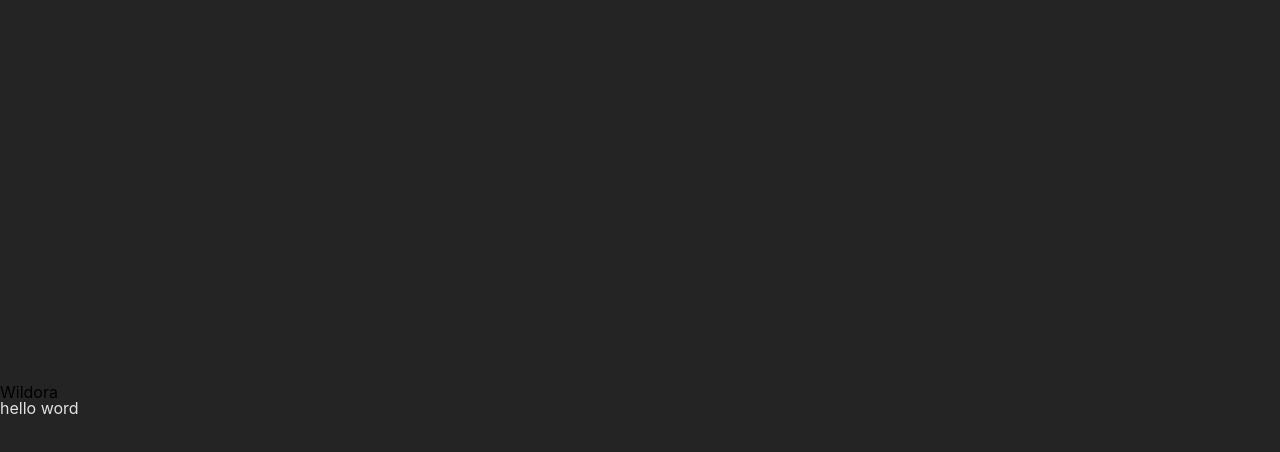
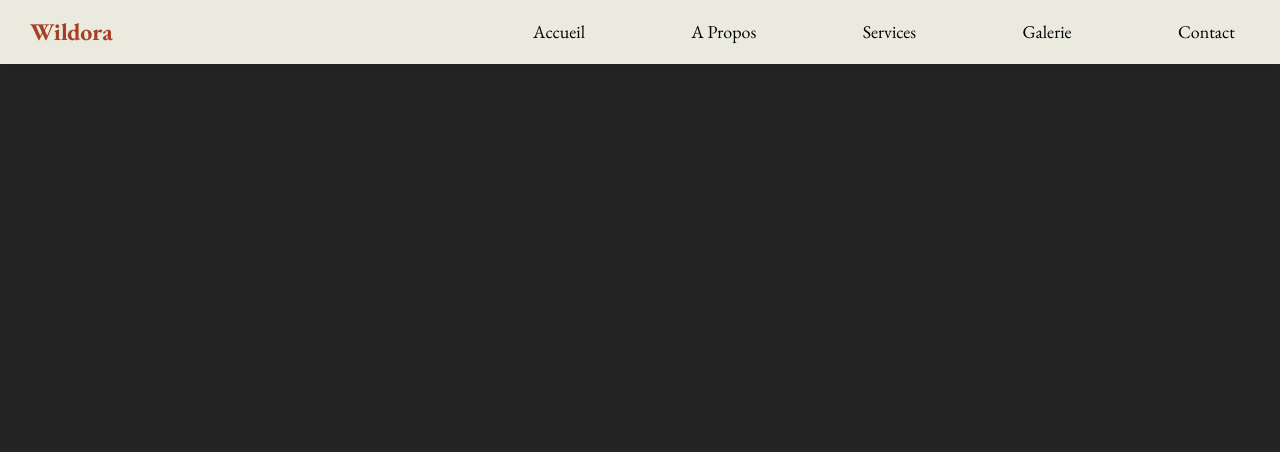
Before and after one commit to julien382/Wildora, a React (Vite) app: page / in a window 1280 px wide. Shown: the top 452 px of the page. Built offline with nearby package versions, Linux system fonts and the light colour scheme.

Commit message:
add content header

```diff
--- a/index.html
+++ b/index.html
@@ -4,6 +4,9 @@
     <meta charset="UTF-8" />
     <link rel="icon" type="image/svg+xml" href="/vite.svg" />
     <meta name="viewport" content="width=device-width, initial-scale=1.0" />
+    <link rel="preconnect" href="https://fonts.googleapis.com">
+    <link rel="preconnect" href="https://fonts.gstatic.com" crossorigin>
+    <link href="https://fonts.googleapis.com/css2?family=EB+Garamond:ital,wght@0,400..800;1,400..800&display=swap" rel="stylesheet">
     <title>Wildora</title>
   </head>
   <body>
--- a/src/components/Header/Header.jsx
+++ b/src/components/Header/Header.jsx
@@ -6,9 +6,24 @@ const Header = () => {
 
     return (
         <header>
-            <Link to="/">
-                <h1 className='nameLogo'>Wildora</h1>
-            </Link>
+            <h1 className='logoHeader'>Wildora</h1>
+            <nav>
+                <Link to="/">
+                    <h1 className='linkHeader'>Accueil</h1>
+                </Link>
+                <Link to="/A_Propos">
+                    <h1 className='linkHeader'>A Propos</h1>
+                </Link>
+                <Link to="/Services">
+                    <h1 className='linkHeader'>Services</h1>
+                </Link>
+                <Link to="/Galerie">
+                    <h1 className='linkHeader'>Galerie</h1>
+                </Link>
+                <Link to="/Contact">
+                    <h1 className='linkHeader'>Contact</h1>
+                </Link>
+            </nav>
         </header>
     )
 }
--- a/src/components/Header/Header.scss
+++ b/src/components/Header/Header.scss
@@ -0,0 +1,51 @@
+@use '../../styles/index' as *;
+
+header {
+    position: fixed;      // Fixe le header en haut de la page
+    top: 0;
+    left: 0;
+    right: 0;
+    z-index: 10;          // Assure que le header soit au-dessus de tout autre contenu
+    display: flex;
+    justify-content: space-between;
+    align-items: center;
+    padding: 20px 30px;
+    background-color: $primary-color;
+    color: $noir;
+    box-shadow: 0 2px 10px rgba(0, 0, 0, 0.1);
+    margin: 0;
+
+    .logoHeader {
+      font-size: 24px;
+      font-weight: bold;
+      color: $highlight-color;
+      margin: 0;
+    }
+
+    nav {
+      display: flex;
+      justify-content: space-between;
+      align-items: center;
+      width: 60%;
+      margin-left: auto;
+
+      .linkHeader {
+        margin: 0 15px;
+        color: $noir;
+        font-size: 18px;
+        font-family: $font-family;
+        text-decoration: none;
+        transition: color 0.3s ease, transform 0.3s ease;
+
+        &:hover {
+          color: $secondary-color;
+          transform: translateY(-2px);
+        }
+
+        &.active {
+          color: $highlight-color;
+          font-weight: bold;
+        }
+      }
+    }
+}
--- a/src/styles/index.scss
+++ b/src/styles/index.scss
@@ -1,5 +1,13 @@
+// Variables
+$primary-color: #ebeadf;
+$secondary-color: #f8c761;
+$highlight-color: #a73e26;
+$noir: #000000;
+$blanc: #ffffff;
+$font-family: 'EB Garamond', sans-serif;
+
 :root {
-  font-family: Inter, system-ui, Avenir, Helvetica, Arial, sans-serif;
+  font-family: 'EB Garamond', serif, sans-serif;
   line-height: 1.5;
   font-weight: 400;
 
@@ -15,8 +23,7 @@
 
 body {
   margin: 0;
-  display: flex;
-  place-items: center;
   min-width: 320px;
   min-height: 100vh;
+  overflow-x: hidden;
 }
```
